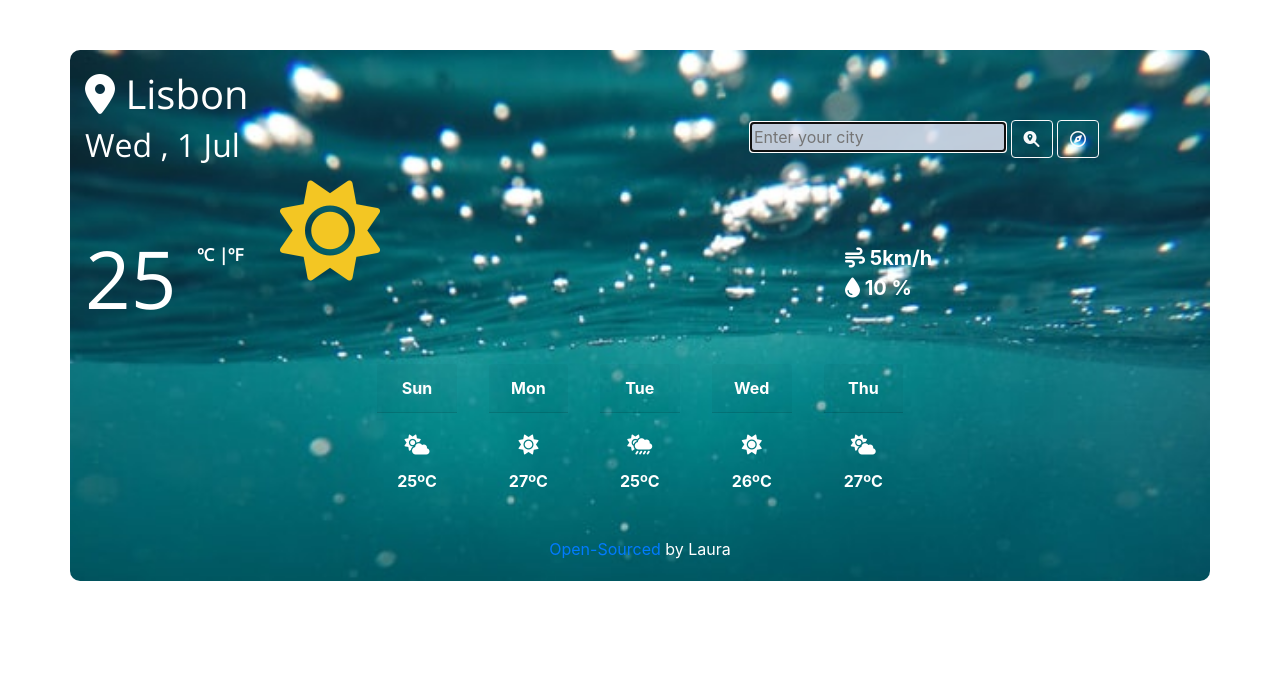
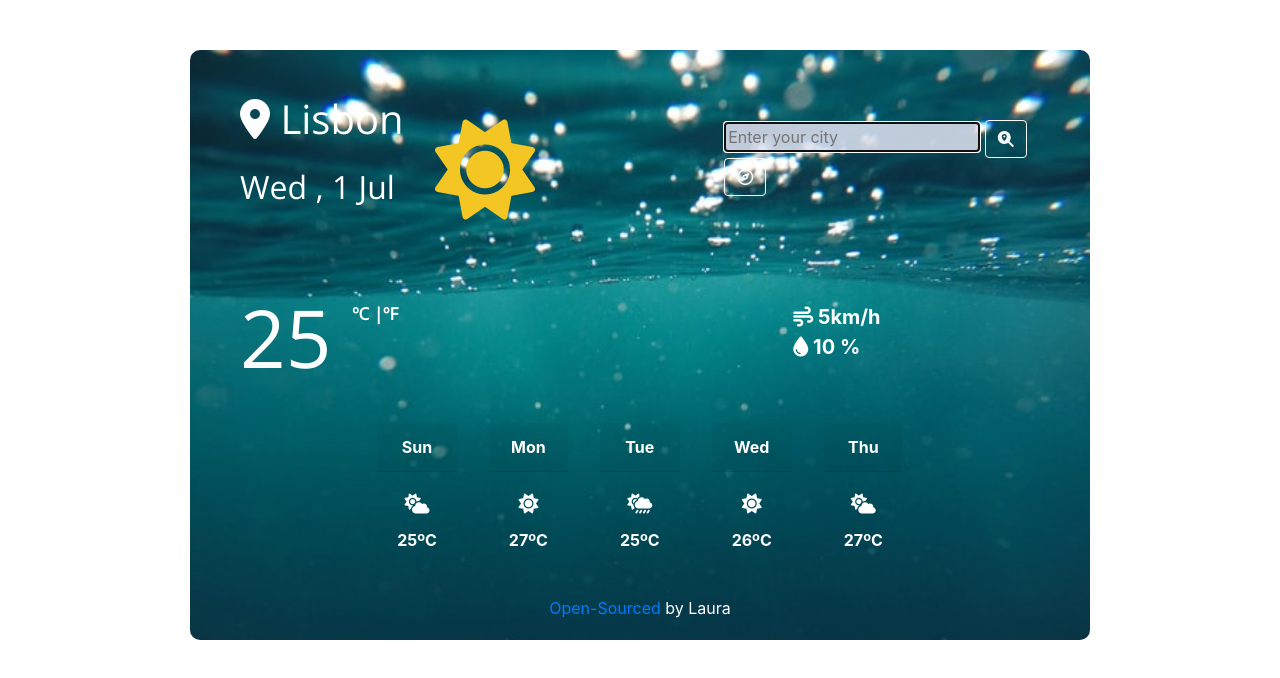
Before and after one commit to LauraIF/Project-Test, a plain HTML site: page Weather.html in a window 1280 px wide. Drawn offline with nearby package versions, Linux system fonts and the light colour scheme.

Commit message:
Bootstrap

```diff
--- a/Weather.html
+++ b/Weather.html
@@ -5,13 +5,14 @@
     <meta charset="UTF-8" />
     <meta name="viewport" content="width=device-width, initial-scale=1.0" />
     <title>Weather</title>
-    <link href="scr/Weather.css" rel="stylesheet" type="text/css" />
+
     <link href="https://fonts.googleapis.com/css2?family=Open+Sans&display=swap" rel="stylesheet" />
 
     <link rel="stylesheet" href="https://stackpath.bootstrapcdn.com/bootstrap/4.5.0/css/bootstrap.min.css"
         integrity="sha384-9aIt2nRpC12Uk9gS9baDl411NQApFmC26EwAOH8WgZl5MYYxFfc+NcPb1dKGj7Sk" crossorigin="anonymous" />
     <script src="https://kit.fontawesome.com/16b037978f.js" crossorigin="anonymous"></script>
     <script src="https://unpkg.com/axios/dist/axios.min.js"></script>
+    <link href="scr/Weather.css" rel="stylesheet" type="text/css" />
 </head>
 
 <body>
--- a/scr/Weather.css
+++ b/scr/Weather.css
@@ -14,7 +14,7 @@ h3 {
   font-size: 100px;
   color: #f3c623;
   position: relative;
-  top: -15px;
+  top: -135px;
   left: 195px;
 }
 .temp {
```
